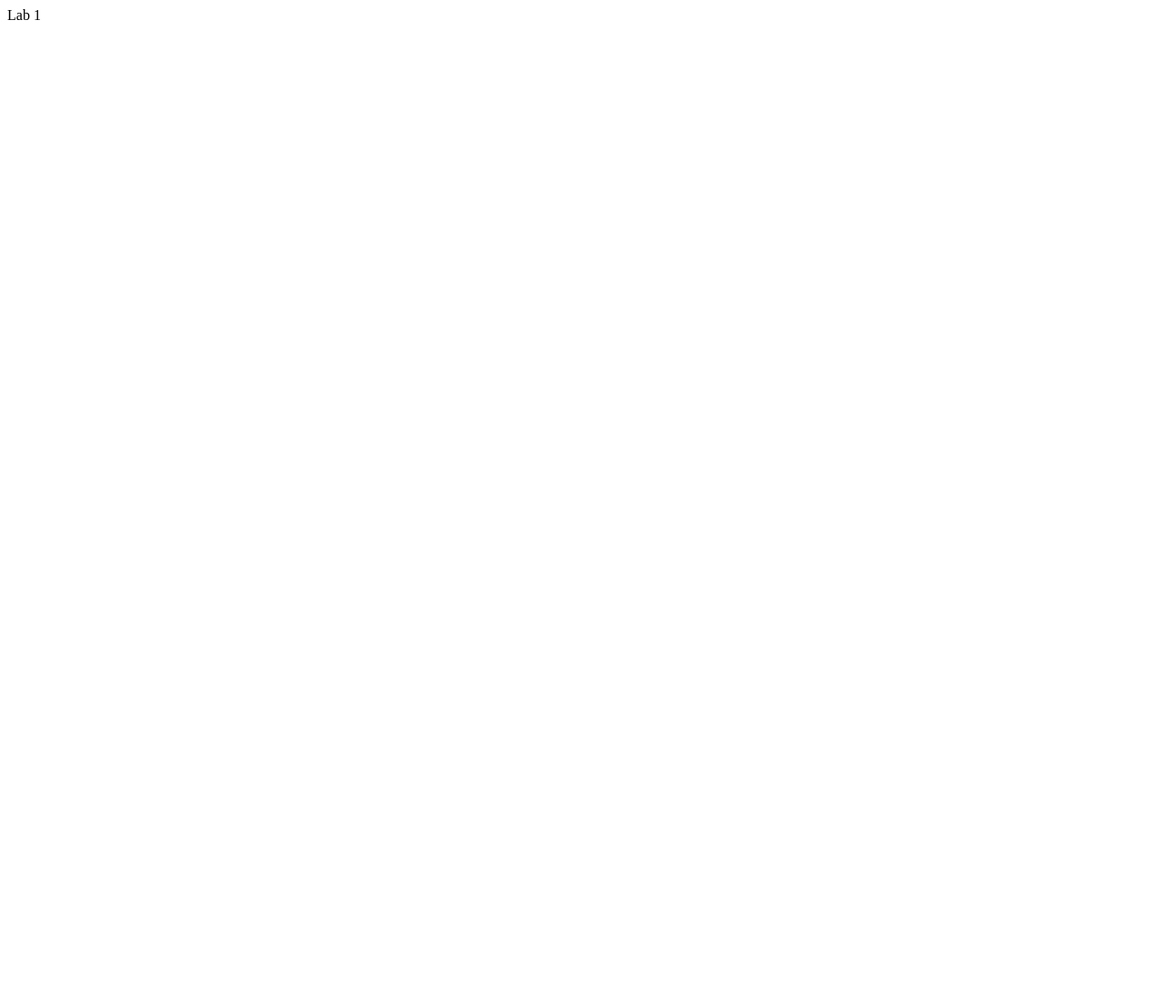
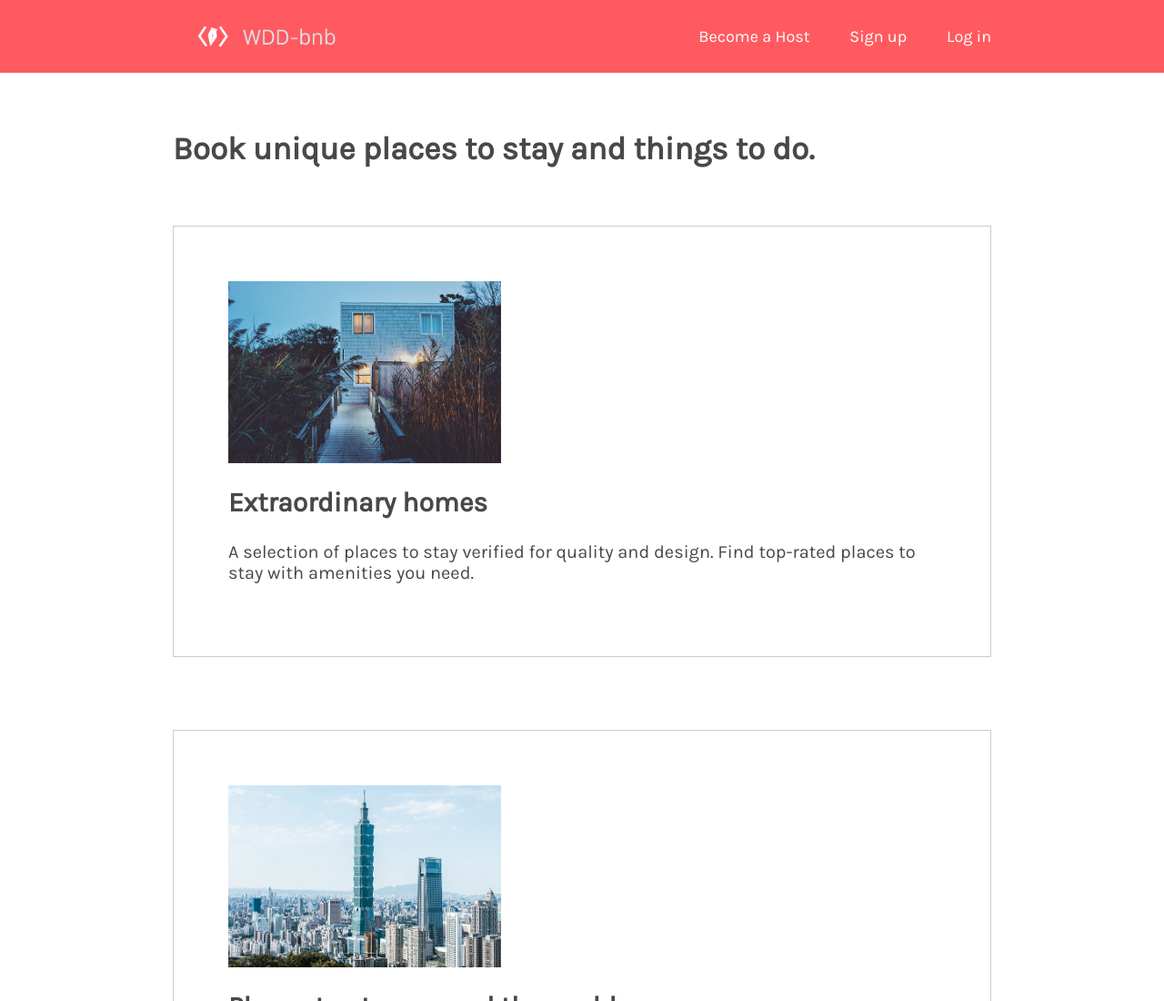
Before and after one commit to aservol/aservol.github.io, a plain HTML site: page labs/lab2/index.html in a window 1280 px wide. Shown: the top 1100 px of the page at 91% size. Before the commit the page ends 800 px from the top, so only its background shows below. Drawn offline with Linux system fonts and the light colour scheme.

Commit message:
finished lab2

```diff
--- /dev/null
+++ b/labs/lab2/css/style.css
@@ -0,0 +1,60 @@
+body {
+    font-family: Karla, sans-serif;
+    color:#484848;
+    margin: 0;
+    padding: 0;
+}
+nav ul {
+    list-style-type: none;
+    padding-inline-start: 0;
+    margin-block-start: 0;
+    margin-block-end: 0;
+}
+header {
+    background-color:#FF5A5F;
+    height: 80px;
+}
+#logo {
+    height: 80px;
+}
+nav {
+    display: inline-block;
+    float: right;
+}
+nav li {
+    display: inline-block;
+    margin-left: 40px;
+    line-height: 80px;
+}
+nav a, a:visited {
+    color: white;
+    font-size: 18px;
+    text-decoration: none;
+    cursor: pointer;
+}
+nav a:hover {
+    text-decoration: underline;
+}
+.content {
+    width: 900px;
+    margin: auto;
+}
+section {
+    padding: 60px;
+    border: 1px solid #cccccc;
+    margin-bottom: 80px;
+}
+section img {
+    width: 300px;
+}
+h1 {
+    font-size: 35px;
+    padding-top: 40px;
+    padding-bottom: 40px;
+}
+h2 {
+    font-size: 30px;
+}
+section p {
+    font-size: 20px;
+}
--- a/labs/lab2/index.html
+++ b/labs/lab2/index.html
@@ -1,6 +1,46 @@
-<!DOCTYPE html>
 <html>
-    <body>
-        Lab 1
-    </body>
+  <head>
+    <title>WDD-bnb</title>
+    <link rel="stylesheet" href="css/style.css">
+    <link href="https://fonts.googleapis.com/css?family=Karla&display=swap" rel="stylesheet">
+  </head>
+  <body>
+    <header>
+      <div class="content">
+      <a href="home">
+        <img src="img/logo.png" alt="" id="logo"/>
+      </a>
+        <nav>
+        <ul>
+          <li><a href="become-host">Become a Host</a></li>
+          <li><a href="sign-up">Sign up</a></li>
+          <li><a href="log-in">Log in</a></li>
+        </ul>
+      </nav>
+      </div>
+    </header>
+<div class="content">
+    <h1>Book unique places to stay and things to do.</h1>
+      <section>
+      <img src="img/house.png" />
+      <h2>Extraordinary homes</h2>
+      <p>
+        A selection of places to stay verified for quality and design. Find
+        top-rated places to stay with amenities you need.
+      </p>
+    </section>
+    <section>
+      <img src="img/city.png" />
+      <h2>Places to stay around the world</h2>
+      <p>Explore a new city on your next trip!</p>
+    </section>
+    <section>
+      <img src="img/sushimaking.png" />
+      <h2>Top-rated experiences</h2>
+      <p>
+        Book one-of-a-kind activities hosted by locals, created for the curious.
+      </p>
+    </section>
+    </div>
+  </body>
 </html>
```
Also changed, not shown: labs/lab2/img/city.png (added), labs/lab2/img/house.png (added), labs/lab2/img/logo.png (added), labs/lab2/img/sushimaking.png (added).
